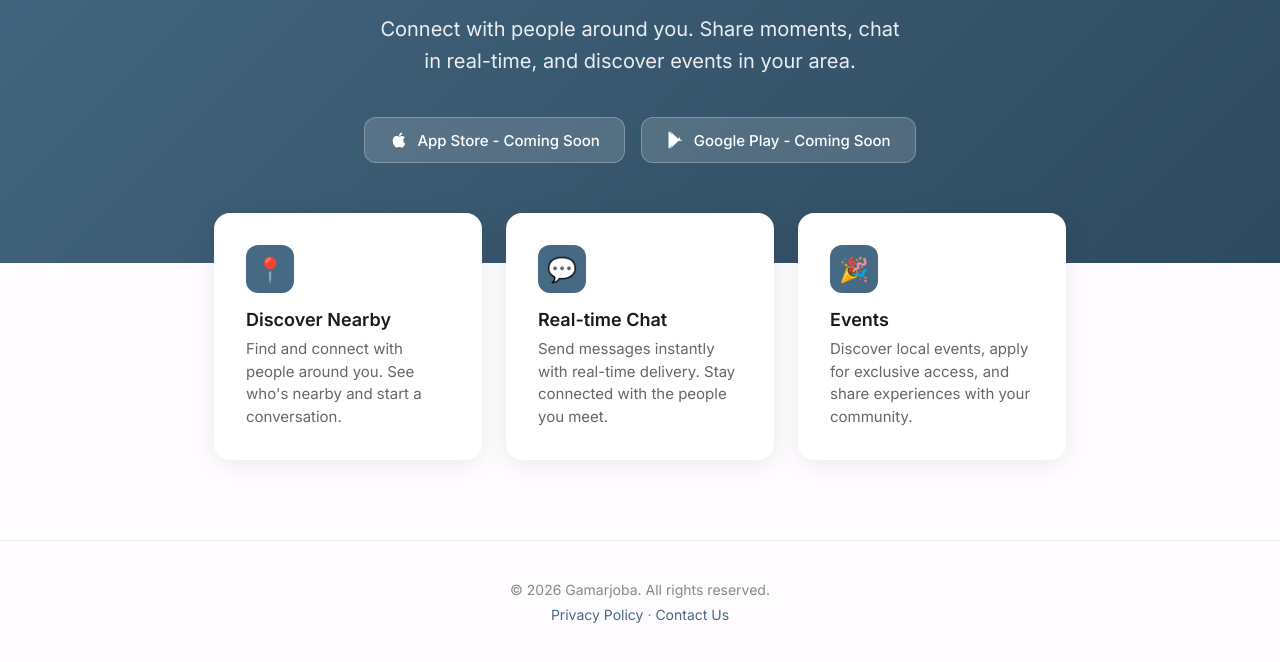
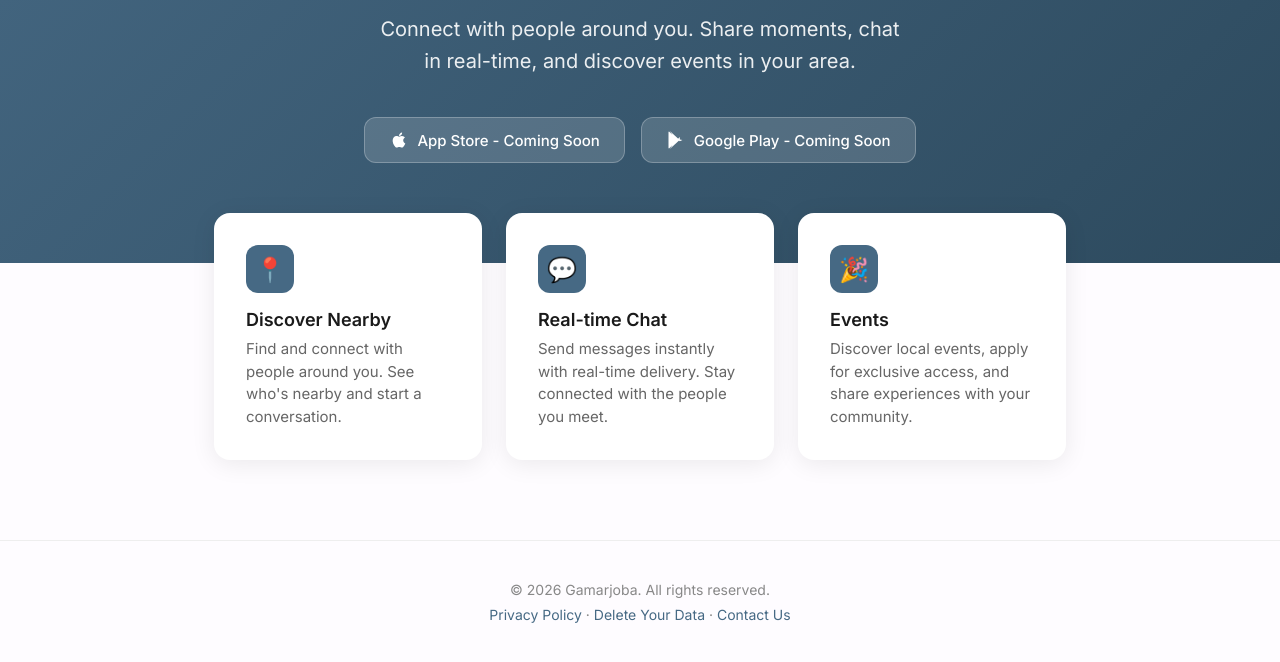
Before and after one commit to ggham/gamarjoba-landing, a plain HTML site: page index.html in a window 1280 px wide. Shown: the part 298-960 px from the top of the page. Drawn offline with Linux system fonts and the light colour scheme.

Commit message:
Added link to that new page

```diff
--- a/index.html
+++ b/index.html
@@ -164,7 +164,7 @@
 
     <footer>
         <p>&copy; 2026 Gamarjoba. All rights reserved.</p>
-        <p><a href="privacy.html">Privacy Policy</a> &middot; <a href="mailto:info@gamarjobadotcom.com">Contact Us</a></p>
+        <p><a href="privacy.html">Privacy Policy</a> &middot; <a href="delete-data.html">Delete Your Data</a> &middot; <a href="mailto:info@gamarjobadotcom.com">Contact Us</a></p>
     </footer>
 </body>
 </html>
```
